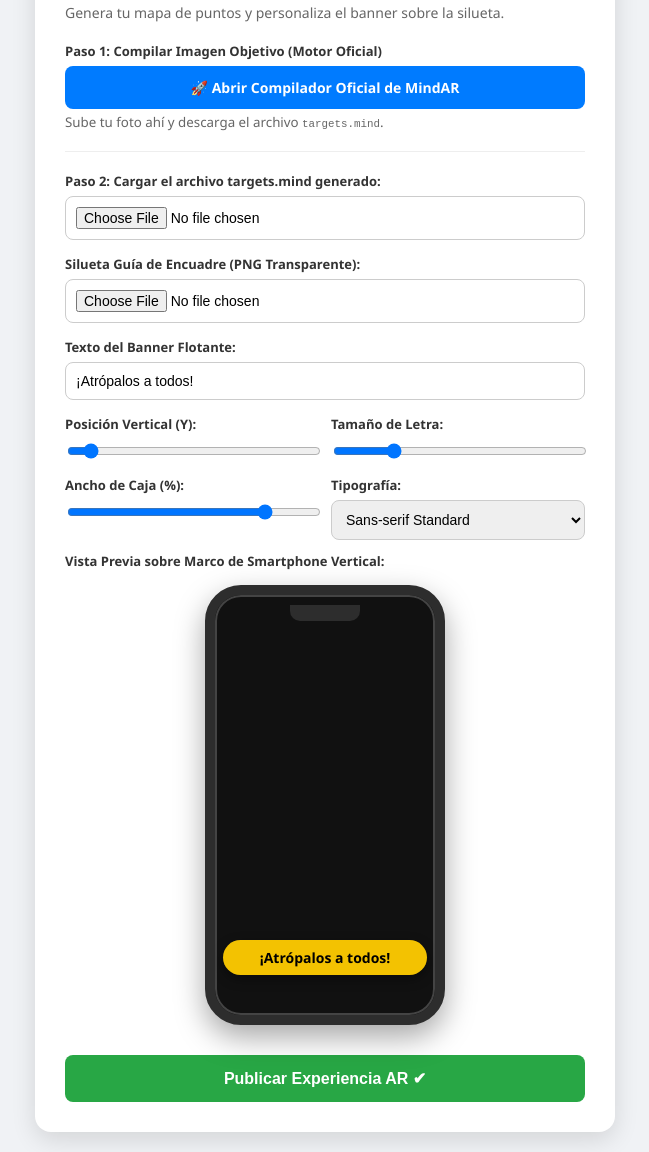
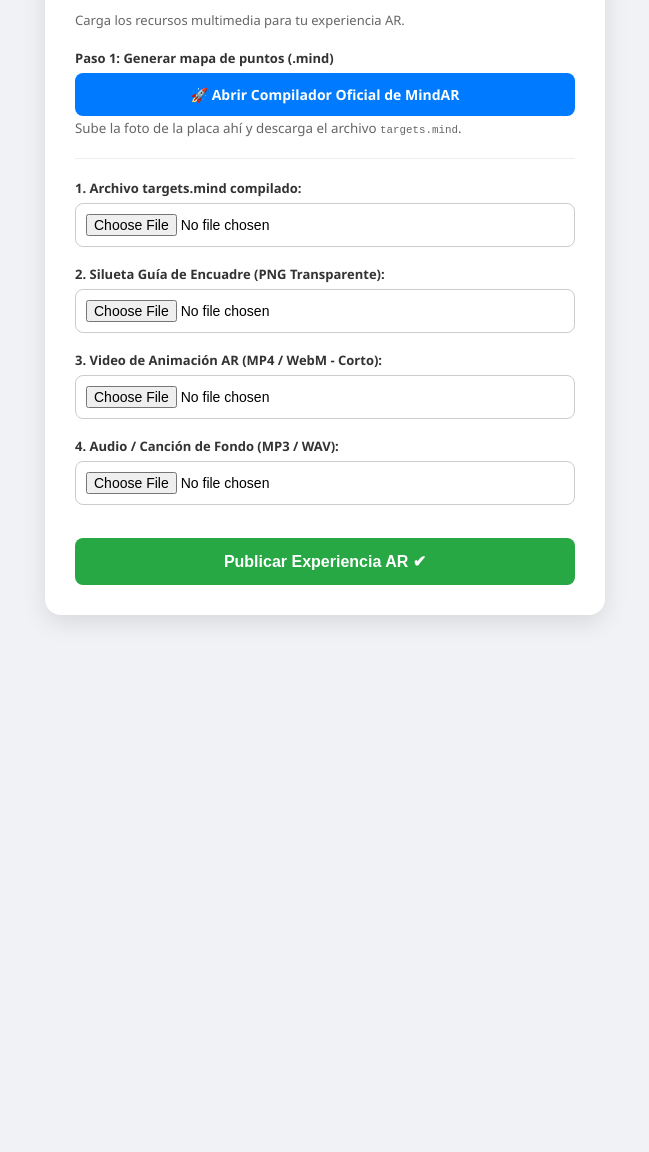
Before and after one commit to Frank6644UDG/pikachu-webar, a website: page public/admin.html in a window 1280 px wide. Shown: the part 95-1247 px from the top of the page, without its empty margins (315-964 px from the left). After the commit the page ends 800 px from the top, so only its background shows below. Drawn offline with Linux system fonts and the light colour scheme.

Commit message:
Update admin.html

```diff
--- a/public/admin.html
+++ b/public/admin.html
@@ -3,34 +3,29 @@
 <head>
   <meta charset="UTF-8">
   <meta name="viewport" content="width=device-width, initial-scale=1.0">
-  <title>Creador WebAR - Panel de Administración</title>
-
+  <title>Panel de Administración WebAR</title>
   <style>
     body {
-      font-family: 'Segoe UI', Tahoma, Geneva, Verdana, sans-serif;
-      background-color: #f0f2f5;
-      margin: 0;
+      font-family: 'Segoe UI', Tahoma, sans-serif;
+      background: #f0f2f5;
       padding: 20px;
       display: flex;
       justify-content: center;
-      align-items: center;
-      min-height: 90vh;
     }
     .card {
-      background: #ffffff;
+      background: #fff;
       padding: 30px;
       border-radius: 16px;
-      box-shadow: 0 8px 24px rgba(0,0,0,0.12);
-      max-width: 520px;
+      max-width: 500px;
       width: 100%;
+      box-shadow: 0 8px 24px rgba(0,0,0,0.1);
     }
+    h2 { margin-top: 0; color: #111; font-size: 22px; }
+    p.subtitulo { color: #666; font-size: 13px; margin-bottom: 20px; }
 
-    h2 { color: #1a1a1a; margin-top: 0; font-size: 22px; }
-    .subtitulo { color: #666; font-size: 14px; margin-bottom: 20px; }
-
-    .form-group { margin-bottom: 15px; }
-    label { font-weight: bold; display: block; margin-bottom: 6px; color: #333; font-size: 13px; }
-    input[type="file"], input[type="text"], select {
+    .form-group { margin-bottom: 18px; }
+    label { font-weight: bold; display: block; margin-bottom: 6px; font-size: 13px; color: #333; }
+    input[type="file"], input[type="text"] {
       width: 100%;
       padding: 10px;
       border: 1px solid #ccc;
@@ -39,23 +34,9 @@
       font-size: 14px;
     }
 
-    .row-controles {
-      display: flex;
-      gap: 12px;
-      margin-bottom: 12px;
-    }
-    .col-control {
-      flex: 1;
-    }
-
-    input[type="range"] {
-      width: 100%;
-      margin-top: 4px;
-    }
-
     .btn-compiler {
       display: block;
-      background-color: #007bff;
+      background: #007bff;
       color: white;
       text-align: center;
       padding: 12px;
@@ -63,239 +44,105 @@
       text-decoration: none;
       font-weight: bold;
       font-size: 14px;
-      margin-top: 6px;
+      margin-top: 4px;
       transition: background 0.2s;
     }
-    .btn-compiler:hover { background-color: #0056b3; }
-
-    /* Simulador de Teléfono Smartphone */
-    .simulador-wrapper {
-      display: flex;
-      justify-content: center;
-      margin-top: 15px;
-      margin-bottom: 15px;
-    }
-
-    .marco-telefono {
-      position: relative;
-      width: 220px;
-      height: 420px;
-      background-color: #111;
-      border-radius: 36px;
-      border: 10px solid #2d2d2d;
-      box-shadow: 0 12px 30px rgba(0, 0, 0, 0.35), inset 0 0 0 2px #444;
-      overflow: hidden;
-      display: flex;
-      flex-direction: column;
-      align-items: center;
-      justify-content: center;
-    }
-
-    .notch-telefono {
-      position: absolute;
-      top: 10px;
-      width: 70px;
-      height: 16px;
-      background-color: #2d2d2d;
-      border-bottom-left-radius: 10px;
-      border-bottom-right-radius: 10px;
-      z-index: 10;
-    }
-
-    .preview-silueta-bg {
-      max-height: 60%;
-      max-width: 80%;
-      opacity: 0.65;
-      object-fit: contain;
-    }
-
-    /* Banner Flotante Personalizable en el Simulador */
-    .preview-texto-overlay {
-      position: absolute;
-      bottom: 40px;
-      background: rgba(255, 204, 0, 0.95);
-      color: #000;
-      padding: 8px 14px;
-      border-radius: 20px;
-      font-weight: bold;
-      font-size: 14px;
-      box-shadow: 0 4px 12px rgba(0,0,0,0.4);
-      text-align: center;
-      width: 80%;
-      word-break: break-word;
-      transition: all 0.1s ease;
-    }
+    .btn-compiler:hover { background: #0056b3; }
 
     .btn-submit {
       width: 100%;
-      background-color: #28a745;
+      background: #28a745;
       color: white;
       border: none;
       padding: 14px;
+      border-radius: 8px;
+      font-weight: bold;
       font-size: 16px;
-      font-weight: bold;
-      border-radius: 8px;
       cursor: pointer;
       margin-top: 15px;
       transition: background 0.2s;
     }
-    .btn-submit:hover { background-color: #218838; }
+    .btn-submit:hover { background: #218838; }
+    .btn-submit:disabled { background: #82ce94; cursor: not-allowed; }
   </style>
 </head>
 <body>
 
   <div class="card">
+    <h2>Panel de Configuración WebAR</h2>
+    <p class="subtitulo">Carga los recursos multimedia para tu experiencia AR.</p>
 
-    <h2>Panel de Configuración WebAR</h2>
-    <p class="subtitulo">Genera tu mapa de puntos y personaliza el banner sobre la silueta.</p>
-
-    <!-- PASO 1: Compilar Imagen -->
+    <!-- Paso 1: Generar targets.mind -->
     <div class="form-group">
-      <label>Paso 1: Compilar Imagen Objetivo (Motor Oficial)</label>
+      <label>Paso 1: Generar mapa de puntos (.mind)</label>
       <a href="https://hiukim.github.io/mind-ar-js-doc/tools/compile" target="_blank" class="btn-compiler">
         🚀 Abrir Compilador Oficial de MindAR
       </a>
-      <small style="color: #666; display: block; margin-top: 4px;">Sube tu foto ahí y descarga el archivo <code>targets.mind</code>.</small>
+      <small style="color: #666;">Sube la foto de la placa ahí y descarga el archivo <code>targets.mind</code>.</small>
     </div>
 
-    <hr style="border: 0; border-top: 1px solid #eee; margin: 20px 0;">
+    <hr style="border:0; border-top:1px solid #eee; margin: 20px 0;">
 
     <form id="form-config" onsubmit="guardarConfiguracion(event)">
 
-      <!-- Cargar archivo .mind compilado -->
+      <!-- Archivo .mind -->
       <div class="form-group">
-        <label for="input-mind">Paso 2: Cargar el archivo targets.mind generado:</label>
+        <label for="input-mind">1. Archivo targets.mind compilado:</label>
         <input type="file" id="input-mind" accept=".mind" required>
       </div>
 
-      <!-- Cargar Silueta PNG -->
+      <!-- Silueta PNG -->
       <div class="form-group">
-        <label for="input-silueta">Silueta Guía de Encuadre (PNG Transparente):</label>
-        <input type="file" id="input-silueta" accept="image/png" onchange="cargarVistaPreviaSilueta(this)">
+        <label for="input-silueta">2. Silueta Guía de Encuadre (PNG Transparente):</label>
+        <input type="file" id="input-silueta" accept="image/png">
       </div>
 
-      <!-- Texto del Banner -->
+      <!-- Video de 5s -->
       <div class="form-group">
-        <label for="input-texto-mensaje">Texto del Banner Flotante:</label>
-        <input type="text" id="input-texto-mensaje" value="¡Atrópalos a todos!" oninput="actualizarEstilosPreview()">
+        <label for="input-video">3. Video de Animación AR (MP4 / WebM - Corto):</label>
+        <input type="file" id="input-video" accept="video/mp4,video/webm">
       </div>
 
-      <!-- CONTROLES VISUALES INTERACTIVOS -->
-      <!-- Fila 1: Posición Vertical y Tamaño de Letra -->
-      <div class="row-controles">
-        <div class="col-control">
-          <label for="input-pos-y">Posición Vertical (Y):</label>
-          <input type="range" id="input-pos-y" min="20" max="320" value="40" oninput="actualizarEstilosPreview()">
-        </div>
-        <div class="col-control">
-          <label for="input-font-size">Tamaño de Letra:</label>
-          <input type="range" id="input-font-size" min="10" max="28" value="14" oninput="actualizarEstilosPreview()">
-        </div>
-      </div>
-
-      <!-- Fila 2: Ancho de Caja y Tipografía -->
-      <div class="row-controles">
-        <div class="col-control">
-          <label for="input-box-width">Ancho de Caja (%):</label>
-          <input type="range" id="input-box-width" min="40" max="90" value="80" oninput="actualizarEstilosPreview()">
-        </div>
-        <div class="col-control">
-          <label for="select-font-family">Tipografía:</label>
-          <select id="select-font-family" onchange="actualizarEstilosPreview()">
-            <option value="Segoe UI, sans-serif">Sans-serif Standard</option>
-            <option value="Georgia, serif">Georgia (Elegante)</option>
-            <option value="'Courier New', monospace">Monospace (Código)</option>
-            <option value="Impact, sans-serif">Impact (Títulos)</option>
-            <option value="'Trebuchet MS', sans-serif">Trebuchet MS</option>
-          </select>
-        </div>
-      </div>
-
-      <!-- SIMULADOR DE TELÉFONO CON VISTA PREVIA EN TIEMPO REAL -->
-      <label>Vista Previa sobre Marco de Smartphone Vertical:</label>
-      <div class="simulador-wrapper">
-        <div class="marco-telefono">
-          <div class="notch-telefono"></div>
-          <img id="preview-silueta-img" class="preview-silueta-bg" src="" alt="Vista previa silueta" style="display:none;">
-          <div id="preview-texto-box" class="preview-texto-overlay">¡Atrópalos a todos!</div>
-        </div>
+      <!-- Audio de Fondo -->
+      <div class="form-group">
+        <label for="input-audio">4. Audio / Canción de Fondo (MP3 / WAV):</label>
+        <input type="file" id="input-audio" accept="audio/mp3,audio/wav">
       </div>
 
       <button type="submit" class="btn-submit" id="btn-save">Publicar Experiencia AR ✔</button>
     </form>
-
   </div>
 
   <script>
-    let siluetaBase64 = "";
-
-    function cargarVistaPreviaSilueta(input) {
-      if (input.files && input.files[0]) {
-        const reader = new FileReader();
-        reader.onload = function(e) {
-          siluetaBase64 = e.target.result;
-          const imgPreview = document.getElementById('preview-silueta-img');
-          imgPreview.src = siluetaBase64;
-          imgPreview.style.display = 'block';
-        };
-        reader.readAsDataURL(input.files[0]);
-      }
-    }
-
-    // Actualización dinámica de estilos en tiempo real sobre el simulador
-    function actualizarEstilosPreview() {
-      const texto = document.getElementById('input-texto-mensaje').value;
-      const posY = document.getElementById('input-pos-y').value;
-      const fontSize = document.getElementById('input-font-size').value;
-      const boxWidth = document.getElementById('input-box-width').value;
-      const fontFamily = document.getElementById('select-font-family').value;
-
-      const previewBox = document.getElementById('preview-texto-box');
-      previewBox.innerText = texto || "Tu texto aquí";
-      previewBox.style.bottom = posY + 'px';
-      previewBox.style.fontSize = fontSize + 'px';
-      previewBox.style.width = boxWidth + '%';
-      previewBox.style.fontFamily = fontFamily;
-    }
-
     async function guardarConfiguracion(e) {
       e.preventDefault();
 
       const mindFile = document.getElementById('input-mind').files[0];
       const siluetaFile = document.getElementById('input-silueta').files[0];
+      const videoFile = document.getElementById('input-video').files[0];
+      const audioFile = document.getElementById('input-audio').files[0];
       const btn = document.getElementById('btn-save');
 
       if (!mindFile) {
-        alert("Por favor carga el archivo targets.mind generado.");
+        alert("Por favor sube el archivo targets.mind generado.");
         return;
       }
 
-      // Guardar todos los valores de personalización visual en localStorage
-      const configuracionTexto = {
-        mensaje: document.getElementById('input-texto-mensaje').value,
-        posY: document.getElementById('input-pos-y').value,
-        fontSize: document.getElementById('input-font-size').value,
-        boxWidth: document.getElementById('input-box-width').value,
-        fontFamily: document.getElementById('select-font-family').value
-      };
-
-      localStorage.setItem('config_texto_custom', JSON.stringify(configuracionTexto));
-
       btn.disabled = true;
-      btn.innerText = "Publicando en Render...";
+      btn.innerText = "Subiendo recursos a Render...";
 
       const formData = new FormData();
       formData.append('mindFile', mindFile);
-      if (siluetaFile) {
-        formData.append('fotoSilueta', siluetaFile);
-      }
+      if (siluetaFile) formData.append('fotoSilueta', siluetaFile);
+      if (videoFile) formData.append('videoFile', videoFile);
+      if (audioFile) formData.append('audioFile', audioFile);
 
       try {
         const res = await fetch('/api/compile', { method: 'POST', body: formData });
         const data = await res.json();
 
         if (data.success) {
-          alert("¡Experiencia publicada exitosamente! Redirigiendo a la cámara AR...");
+          alert("¡Todos los recursos se publicaron exitosamente! Redirigiendo...");
           window.location.href = 'index.html';
         } else {
           alert("Error en el servidor: " + data.error);
@@ -303,7 +150,7 @@
           btn.innerText = "Publicar Experiencia AR ✔";
         }
       } catch (err) {
-        alert("Error al conectar con el servidor backend en Render.");
+        alert("Error de conexión con el servidor en Render.");
         btn.disabled = false;
         btn.innerText = "Publicar Experiencia AR ✔";
       }
```
